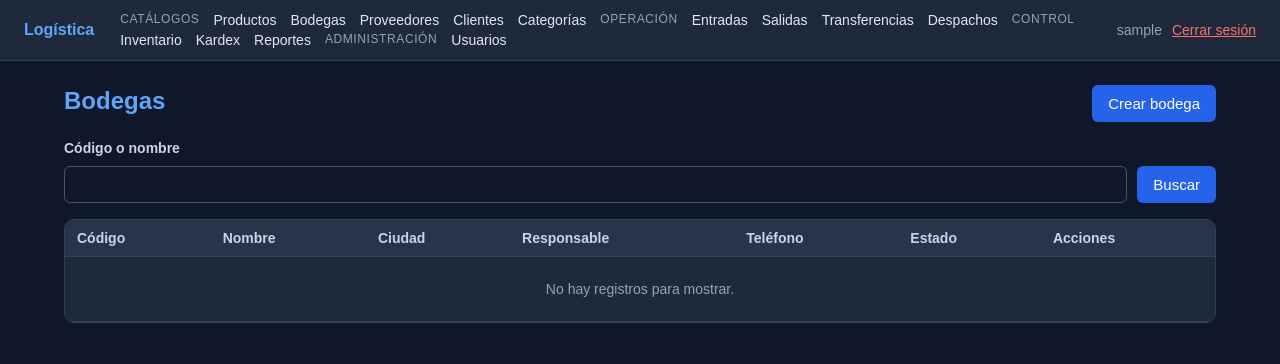
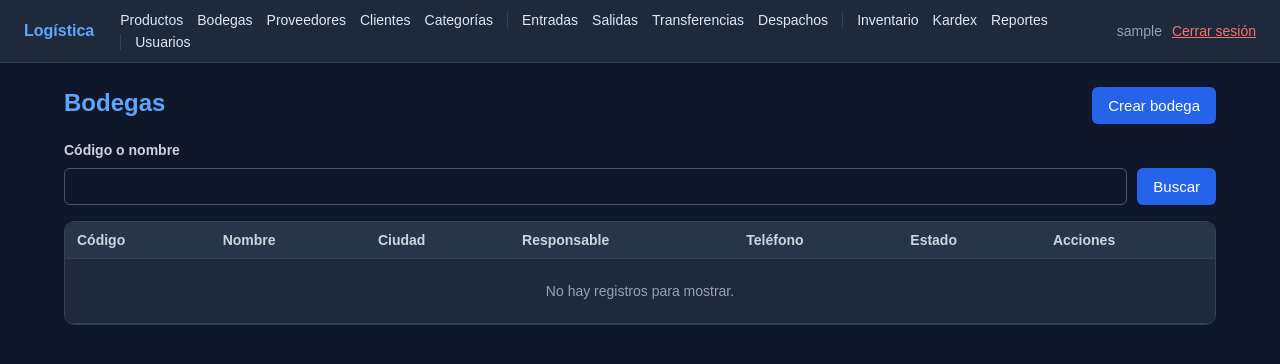
Before and after one commit to ildemar218/logistica-spring-boot, a Spring Boot app: page /bodegas in a window 1280 px wide. Shown: the top 364 px of the page. Run offline with Spring Boot 4, Linux system fonts and the light colour scheme; the visitor is signed in with stand-in values (Sample User, id 1); data that the repository does not hold is empty; some of the project's set-up classes (security, data sources, template engines, error pages and the like) are left out, and stand-ins take their place; database files in the repository are not loaded.

Commit message:
Menú: separar los grupos con una línea en lugar de etiquetas de texto

```diff
--- a/src/main/resources/static/css/estilos.css
+++ b/src/main/resources/static/css/estilos.css
@@ -64,10 +64,13 @@ body.centrado {
 }
 
 .barra .marca { font-weight: bold; color: var(--acento); text-decoration: none; margin-right: 8px; }
-.barra nav { display: flex; flex-wrap: wrap; gap: 4px 14px; flex: 1; }
-.barra nav a { color: var(--texto); text-decoration: none; font-size: 14px; }
+.barra nav { display: flex; flex-wrap: wrap; align-items: center; row-gap: 6px; flex: 1; }
+/* Cada grupo de opciones queda unido; entre grupos hay una línea vertical. */
+.barra .grupo-menu { display: flex; flex-wrap: nowrap; align-items: center; gap: 14px; padding: 0 14px; }
+.barra .grupo-menu + .grupo-menu { border-left: 1px solid var(--borde); }
+.barra .grupo-menu:first-child { padding-left: 0; }
+.barra nav a { color: var(--texto); text-decoration: none; font-size: 14px; white-space: nowrap; }
 .barra nav a:hover { color: var(--acento); }
-.barra .grupo { color: var(--suave); font-size: 12px; text-transform: uppercase; letter-spacing: .05em; }
 .barra .usuario { display: flex; align-items: center; gap: 10px; font-size: 14px; color: var(--suave); }
 .barra .usuario form { margin: 0; }
 
--- a/src/main/resources/templates/fragments/menu.html
+++ b/src/main/resources/templates/fragments/menu.html
@@ -1,36 +1,34 @@
 <!DOCTYPE html>
 <html lang="es" xmlns:th="http://www.thymeleaf.org">
 <body>
-<!-- Menú común de las páginas internas. Muestra solo los módulos que el rol del usuario puede usar. -->
+<!-- Menú común de las páginas internas. Muestra solo los módulos que el rol del usuario puede usar.
+     Las opciones se agrupan (catálogos, operación, control, administración) con un separador entre grupos. -->
 <header class="barra" th:fragment="menu">
   <a class="marca" th:href="@{/principal}">Logística</a>
-  <nav>
-    <th:block th:if="${permisos.bodega}">
-      <span class="grupo">Catálogos</span>
+  <nav aria-label="Menú principal">
+    <div class="grupo-menu" th:if="${permisos.bodega}" aria-label="Catálogos">
       <a th:href="@{/productos/}">Productos</a>
       <a th:href="@{/bodegas/}">Bodegas</a>
       <a th:href="@{/proveedores/}">Proveedores</a>
       <a th:href="@{/clientes/}">Clientes</a>
       <a th:href="@{/categorias/}">Categorías</a>
-      <span class="grupo">Operación</span>
-      <a th:href="@{/entradas/}">Entradas</a>
-      <a th:href="@{/salidas/}">Salidas</a>
-      <a th:href="@{/transferencias/}">Transferencias</a>
-    </th:block>
-    <th:block th:if="${permisos.verDespachos}">
-      <span class="grupo" th:unless="${permisos.bodega}">Operación</span>
+    </div>
+    <div class="grupo-menu" th:if="${permisos.verDespachos}" aria-label="Operación">
+      <th:block th:if="${permisos.bodega}">
+        <a th:href="@{/entradas/}">Entradas</a>
+        <a th:href="@{/salidas/}">Salidas</a>
+        <a th:href="@{/transferencias/}">Transferencias</a>
+      </th:block>
       <a th:href="@{/despachos/}" th:text="${permisos.soloTransportador} ? 'Mis despachos' : 'Despachos'">Despachos</a>
-    </th:block>
-    <th:block th:if="${permisos.bodega}">
-      <span class="grupo">Control</span>
+    </div>
+    <div class="grupo-menu" th:if="${permisos.bodega}" aria-label="Control">
       <a th:href="@{/existencias}">Inventario</a>
       <a th:href="@{/movimientos}">Kardex</a>
       <a th:href="@{/reportes/}">Reportes</a>
-    </th:block>
-    <th:block th:if="${permisos.admin}">
-      <span class="grupo">Administración</span>
+    </div>
+    <div class="grupo-menu" th:if="${permisos.admin}" aria-label="Administración">
       <a th:href="@{/usuarios/}">Usuarios</a>
-    </th:block>
+    </div>
   </nav>
   <div class="usuario">
     <span th:text="${usuarioActual}">usuario</span>
```
